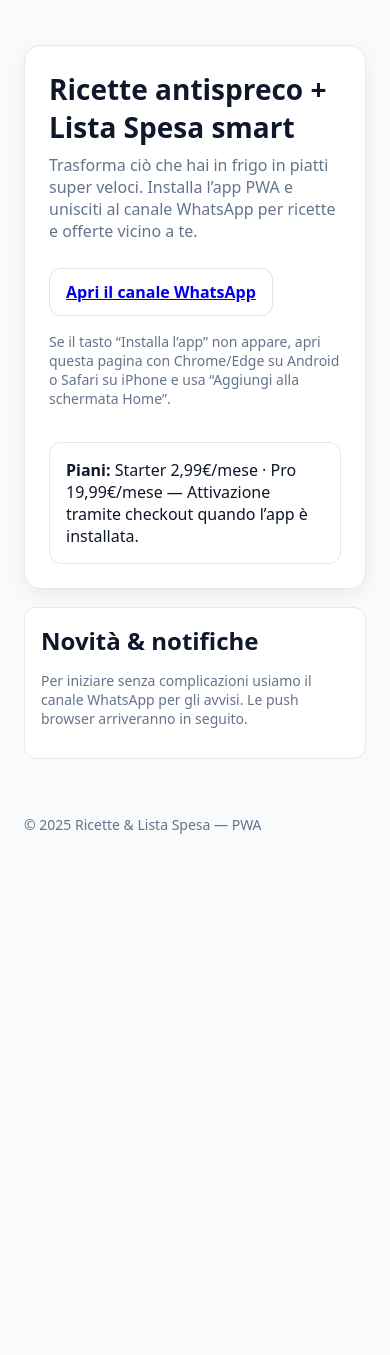
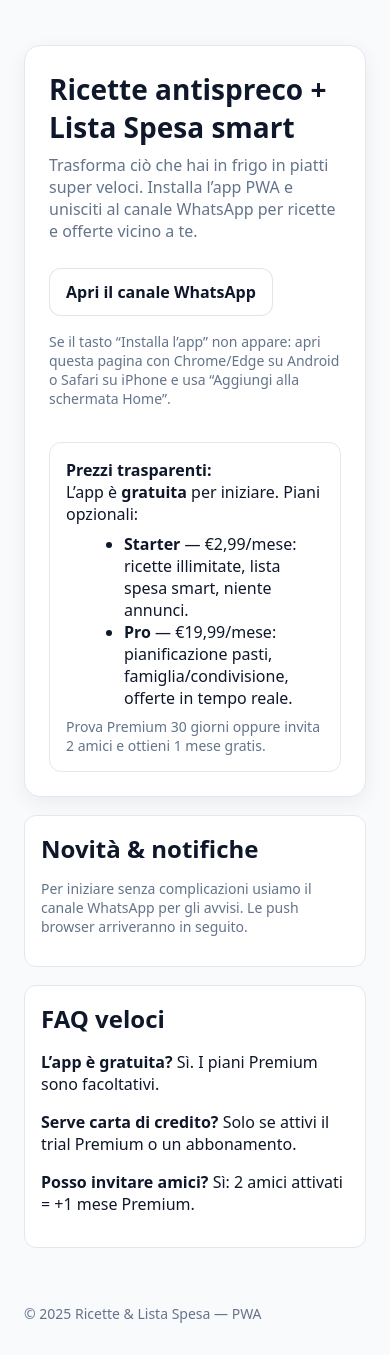
Before and after one commit to Salvatore251086/ricette-lista-spesa, a plain HTML site: page index.html in a window 390 px wide. Shown: the part 67-1422 px from the top of the page. Before the commit the page ends 933 px from the top, so only its background shows below. Drawn offline with Linux system fonts and the light colour scheme.

Commit message:
Update index.html

```diff
--- a/index.html
+++ b/index.html
@@ -4,55 +4,57 @@
   <meta charset="utf-8" />
   <meta name="viewport" content="width=device-width, initial-scale=1" />
   <title>Ricette & Lista Spesa — App</title>
-  <meta name="description" content="Ricette anti-spreco in base a ciò che hai in frigo, lista spesa smart e offerte vicine a te. Installa l'app e unisciti al canale WhatsApp per le ricette del giorno." />
+  <meta name="description" content="Ricette anti-spreco in base a ciò che hai in frigo, lista spesa smart e offerte vicine a te. Installa l’app e unisciti al canale WhatsApp per le ricette del giorno." />
 
-  <!-- PWA: manifest + icone (percorsi relativi) -->
-  <link rel="manifest" href="manifest.webmanifest" />
+  <!-- PWA: manifest + tema -->
+  <link rel="manifest" href="/manifest.webmanifest" />
   <meta name="theme-color" content="#22C55E" />
 
-  <!-- Favicon / icons -->
-  <link rel="icon" href="assets/icons/icon-192.png" sizes="192x192" type="image/png" />
-  <link rel="apple-touch-icon" href="assets/icons/icon-192.png" />
+  <!-- Icone -->
+  <link rel="icon" href="/assets/icons/icon-192.png" sizes="192x192" type="image/png" />
+  <link rel="apple-touch-icon" href="/assets/icons/icon-192.png" />
 
-  <!-- Basic styles -->
+  <!-- Stili base -->
   <style>
     :root { --green:#22C55E; --dark:#0f172a; --muted:#64748b; --bg:#f8fafc; }
     *{box-sizing:border-box}
     body{
-      margin:0; font-family:system-ui, -apple-system, Segoe UI, Roboto, Arial, sans-serif;
+      margin:0; font-family:system-ui,-apple-system,Segoe UI,Roboto,Arial,sans-serif;
       color:var(--dark); background:var(--bg);
     }
     header{
-      padding:24px; display:flex; justify-content:space-between; align-items:center; max-width:980px; margin:0 auto;
+      padding:24px; display:flex; justify-content:space-between; align-items:center;
+      max-width:980px; margin:0 auto;
     }
     .brand{display:flex; gap:10px; align-items:center; font-weight:700;}
     .brand img{width:40px; height:40px; border-radius:10px}
     .container{max-width:980px; margin:0 auto; padding:24px}
     .hero{
-      display:grid; gap:16px; padding:24px; background:white; border-radius:16px; border:1px solid #e2e8f0;
-      box-shadow: 0 6px 20px rgba(2,6,23,.06);
+      display:grid; gap:16px; padding:24px; background:#fff; border-radius:16px; border:1px solid #e2e8f0;
+      box-shadow:0 6px 20px rgba(2,6,23,.06);
     }
     h1{font-size:clamp(28px,4vw,40px); margin:0}
-    p.lead{font-size:clamp(16px,2.5vw,18px); color:var(--muted); margin:8px 0 0 0}
+    h2{margin:0 0 8px}
+    p.lead{font-size:clamp(16px,2.5vw,18px); color:var(--muted); margin:8px 0 0}
     .actions{display:flex; flex-wrap:wrap; gap:12px; margin-top:10px}
     .btn{
       appearance:none; border:1px solid rgba(2,6,23,.1); padding:12px 16px; border-radius:12px; cursor:pointer;
-      background:white; font-weight:600;
+      background:#fff; font-weight:600; text-decoration:none; color:inherit; display:inline-flex; align-items:center; gap:8px;
     }
-    .btn-primary{background:var(--green); color:white; border-color:transparent}
-    .btn-outline{background:white}
+    .btn-primary{background:var(--green); color:#fff; border-color:transparent}
+    .btn-outline{background:#fff}
     .note{font-size:14px; color:var(--muted)}
     .card{
-      margin-top:18px; padding:16px; border-radius:12px; border:1px solid #e2e8f0; background:white;
+      margin-top:18px; padding:16px; border-radius:12px; border:1px solid #e2e8f0; background:#fff;
     }
-    code{background:#f1f5f9; padding:2px 6px; border-radius:6px}
+    ul{margin:8px 0 0 18px}
     footer{max-width:980px; margin:32px auto; padding:0 24px; color:var(--muted); font-size:14px}
   </style>
 </head>
 <body>
   <header>
     <div class="brand">
-      <img src="assets/icons/icon-192.png" alt="Ricette & Lista Spesa" />
+      <img src="/assets/icons/icon-192.png" alt="Ricette & Lista Spesa" />
       <span>Ricette & Lista Spesa</span>
     </div>
   </header>
@@ -63,27 +65,48 @@
         <h1>Ricette antispreco + Lista Spesa smart</h1>
         <p class="lead">Trasforma ciò che hai in frigo in piatti super veloci. Installa l’app PWA e unisciti al canale WhatsApp per ricette e offerte vicino a te.</p>
       </div>
+
       <div class="actions">
         <!-- Bottone installazione PWA -->
         <button id="btn-install" class="btn btn-primary">Installa l’app</button>
 
-        <!-- Link al tuo canale WhatsApp -->
+        <!-- Link al canale WhatsApp -->
         <a class="btn btn-outline" href="https://whatsapp.com/channel/0029Vb6la2aCHDycDs8wsn2h" target="_blank" rel="noopener">
           Apri il canale WhatsApp
         </a>
       </div>
-      <div class="note">Se il tasto “Installa l’app” non appare, apri questa pagina con Chrome/Edge su Android o Safari su iPhone e usa “Aggiungi alla schermata Home”.</div>
 
+      <div class="note">
+        Se il tasto “Installa l’app” non appare: apri questa pagina con Chrome/Edge su Android o Safari su iPhone e usa “Aggiungi alla schermata Home”.
+      </div>
+
+      <!-- Prezzi / freemium -->
       <div class="card">
-        <strong>Piani:</strong> Starter 2,99€/mese · Pro 19,99€/mese — Attivazione tramite checkout quando l’app è installata.
+        <strong>Prezzi trasparenti:</strong><br>
+        L’app è <strong>gratuita</strong> per iniziare. Piani opzionali:
+        <ul>
+          <li><strong>Starter</strong> — €2,99/mese: ricette illimitate, lista spesa smart, niente annunci.</li>
+          <li><strong>Pro</strong> — €19,99/mese: pianificazione pasti, famiglia/condivisione, offerte in tempo reale.</li>
+        </ul>
+        <div class="note" style="margin-top:8px;">
+          Prova Premium 30 giorni oppure invita 2 amici e ottieni 1 mese gratis.
+        </div>
       </div>
     </section>
 
     <section class="card">
-      <h2 style="margin:0 0 8px">Novità & notifiche</h2>
+      <h2>Novità & notifiche</h2>
       <p class="note">
         Per iniziare senza complicazioni usiamo il canale WhatsApp per gli avvisi. Le push browser arriveranno in seguito.
       </p>
+    </section>
+
+    <!-- FAQ brevi -->
+    <section class="card">
+      <h2>FAQ veloci</h2>
+      <p><strong>L’app è gratuita?</strong> Sì. I piani Premium sono facoltativi.</p>
+      <p><strong>Serve carta di credito?</strong> Solo se attivi il trial Premium o un abbonamento.</p>
+      <p><strong>Posso invitare amici?</strong> Sì: 2 amici attivati = +1 mese Premium.</p>
     </section>
   </main>
 
@@ -91,22 +114,23 @@
     © <span id="y"></span> Ricette & Lista Spesa — PWA
   </footer>
 
-  <!-- PWA: registrazione service worker + gestione install -->
+  <!-- Script: registrazione Service Worker + install prompt -->
   <script>
-    // Aggiorna anno footer
+    // Anno nel footer
     document.getElementById('y').textContent = new Date().getFullYear();
 
-    // Registra il service worker (file nella root del repo)
+    // Registra il Service Worker (assicurati che /service-worker.js esista in root)
     if ('serviceWorker' in navigator) {
       window.addEventListener('load', () => {
-        navigator.serviceWorker.register('service-worker.js')
-          .catch(err => console.warn('SW registration failed:', err));
+        navigator.serviceWorker.register('/service-worker.js', { scope: '/' })
+          .catch(err => console.warn('Registrazione SW fallita:', err));
       });
     }
 
-    // Gestione prompt installazione PWA
+    // Gestione installazione PWA
     let deferredPrompt = null;
     const installBtn = document.getElementById('btn-install');
+    installBtn.style.display = 'none';
 
     window.addEventListener('beforeinstallprompt', (e) => {
       e.preventDefault();
@@ -120,13 +144,14 @@
         return;
       }
       deferredPrompt.prompt();
-      const { outcome } = await deferredPrompt.userChoice; // 'accepted' | 'dismissed'
+      try {
+        await deferredPrompt.userChoice; // { outcome: 'accepted'|'dismissed', platform: ... }
+      } catch(e) {
+        console.warn('Install prompt errore:', e);
+      }
       deferredPrompt = null;
       installBtn.blur();
     });
-
-    // Nascondi il bottone finché non arriva l’evento
-    installBtn.style.display = 'none';
   </script>
 </body>
 </html>
```
